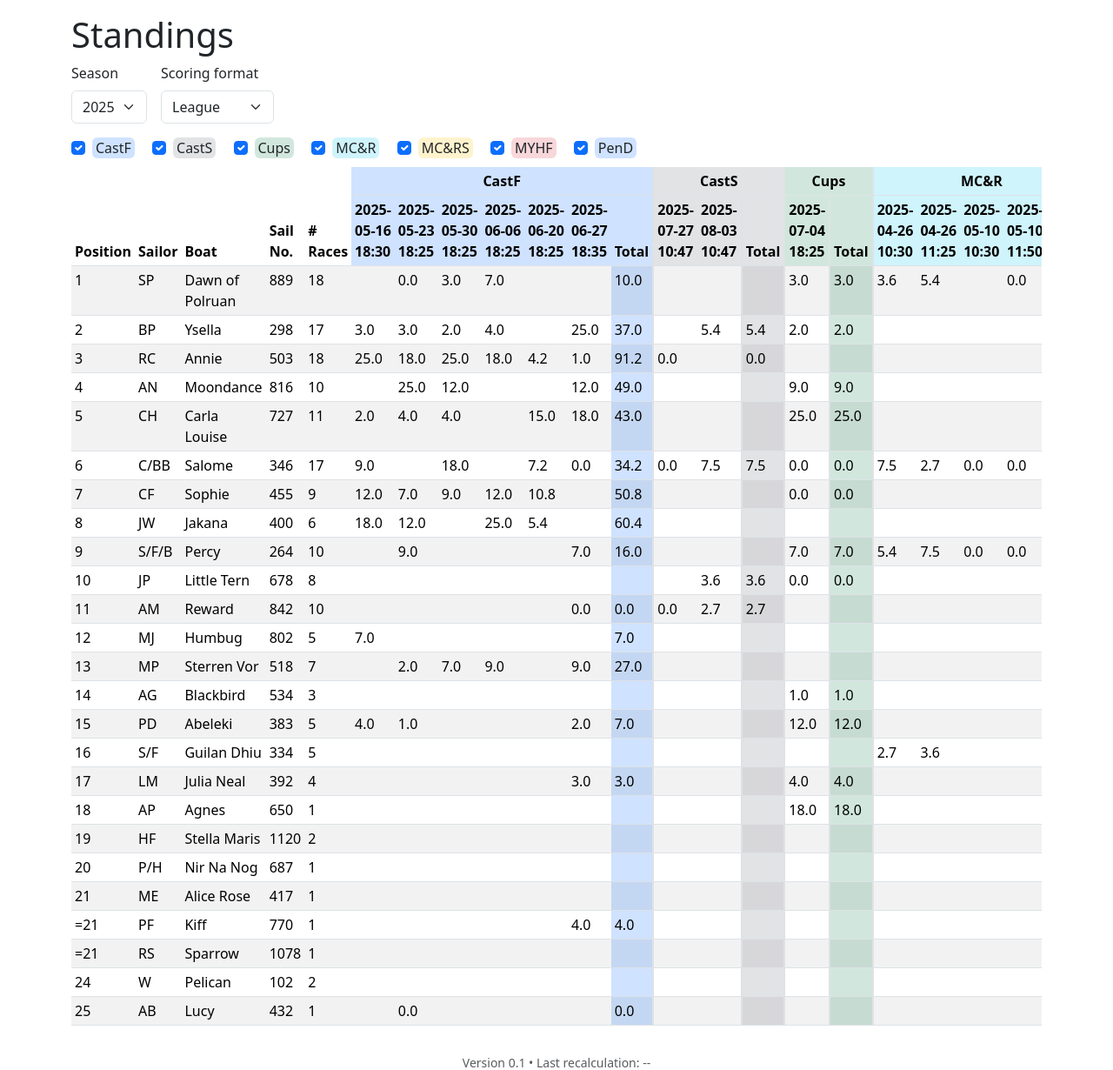
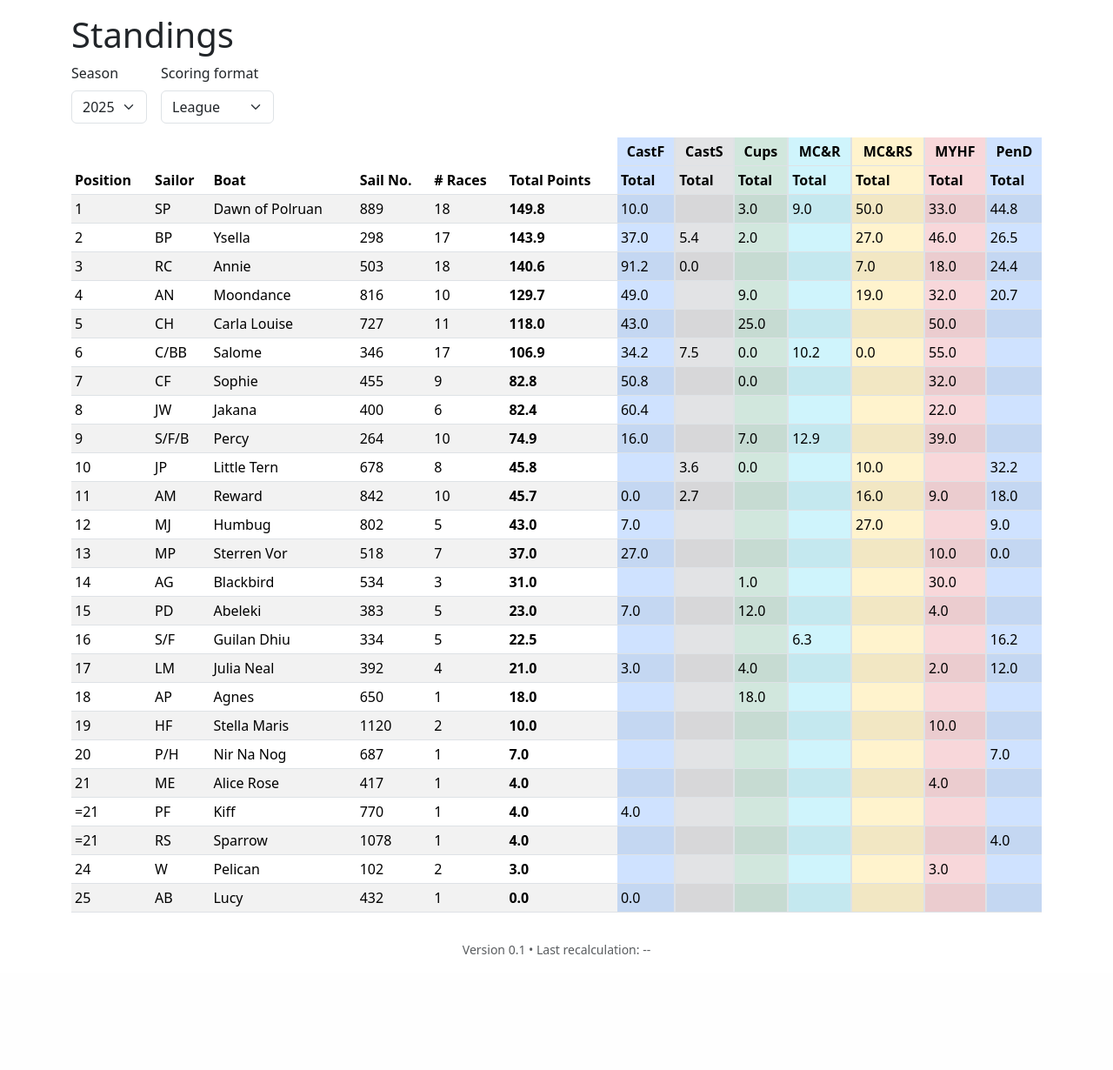
Before and after one commit to mn1del/shrimper, a Flask app: page /standings in a window 1280 px wide. Shown: the part 94-1324 px from the top of the page at 87% size. After the commit the page ends 1191 px from the top, so only its background shows below. Run offline with Flask 3, Linux system fonts and the light colour scheme.

Commit message:
Improve standings table toggles

```diff
--- a/app/templates/standings.html
+++ b/app/templates/standings.html
@@ -29,18 +29,15 @@
   .series-boundary {
     border-left: 2px solid var(--bs-border-color);
   }
+  .series-group {
+    cursor: pointer;
+  }
+  .rotate-90 {
+    writing-mode: vertical-rl;
+    transform: rotate(180deg);
+    white-space: nowrap;
+  }
 </style>
-
-<div class="mb-2">
-  {% for group in race_groups %}
-    {% set idx = loop.index0 %}
-    {% set colour_class = colour_classes[idx % (colour_classes|length)] %}
-    <div class="form-check form-check-inline">
-      <input class="form-check-input series-toggle" type="checkbox" id="seriesToggle{{ idx }}" data-series="{{ idx }}" checked>
-      <label class="form-check-label {{ colour_class }} px-1 rounded" for="seriesToggle{{ idx }}">{{ group.series_name }}</label>
-    </div>
-  {% endfor %}
-</div>
 
 <div class="table-responsive">
   <table class="table table-striped table-sm">
@@ -51,19 +48,19 @@
         <th rowspan="2">Boat</th>
         <th rowspan="2">Sail No.</th>
         <th rowspan="2"># Races</th>
+        <th rowspan="2" class="fw-bold">Total Points</th>
         {% for group in race_groups %}
         {% set idx = loop.index0 %}
         {% set colour_class = colour_classes[idx % (colour_classes|length)] %}
-        <th class="text-center series-group {{ colour_class }}{% if not loop.first %} series-boundary{% endif %}" data-series="{{ idx }}" colspan="{{ group.races|length + 1 }}">{{ group.series_name }}</th>
+        <th class="text-center series-group {{ colour_class }}{% if not loop.first %} series-boundary{% endif %}" data-series="{{ idx }}" colspan="1">{{ group.series_name }}</th>
         {% endfor %}
-        <th rowspan="2" class="fw-bold">Total Points</th>
       </tr>
       <tr>
         {% for group in race_groups %}
           {% set idx = loop.index0 %}
           {% set colour_class = colour_classes[idx % (colour_classes|length)] %}
           {% for race in group.races %}
-          <th class="series-{{ idx }} {{ colour_class }}{% if loop.index0 == 0 and idx > 0 %} series-boundary{% endif %}">{{ race.date }} {{ race.start_time[:5] if race.start_time }}</th>
+          <th class="series-{{ idx }} {{ colour_class }}{% if loop.index0 == 0 and idx > 0 %} series-boundary{% endif %} d-none rotate-90">{{ race.date }} {{ race.start_time[:5] if race.start_time }}</th>
           {% endfor %}
           <th class="{{ colour_class }}{% if idx > 0 %} series-boundary{% endif %}">Total</th>
         {% endfor %}
@@ -77,17 +74,17 @@
         <td>{{ row.boat }}</td>
         <td>{{ row.sail_number }}</td>
         <td>{{ row.race_count }}</td>
+        <td class="fw-bold">{{ '%.1f'|format(row.total_points) }}</td>
         {% for group in race_groups %}
           {% set idx = loop.index0 %}
           {% set colour_class = colour_classes[idx % (colour_classes|length)] %}
           {% for race in group.races %}
             {% set pts = row.race_points.get(race.race_id) %}
-            <td class="series-{{ idx }}{% if loop.index0 == 0 and idx > 0 %} series-boundary{% endif %}">{% if pts is not none %}{{ '%.1f'|format(pts) }}{% else %}&nbsp;{% endif %}</td>
+            <td class="series-{{ idx }} d-none{% if loop.index0 == 0 and idx > 0 %} series-boundary{% endif %}">{% if pts is not none %}{{ '%.1f'|format(pts) }}{% else %}&nbsp;{% endif %}</td>
           {% endfor %}
           {% set total = row.series_totals.get(idx) %}
           <td class="{{ colour_class }}{% if idx > 0 %} series-boundary{% endif %}">{% if total is not none %}{{ '%.1f'|format(total) }}{% else %}&nbsp;{% endif %}</td>
         {% endfor %}
-        <td class="fw-bold">{{ '%.1f'|format(row.total_points) }}</td>
       </tr>
       {% else %}
       <tr><td colspan="{{ 6 + ns.count + (race_groups|length) }}" class="text-muted">No data.</td></tr>
@@ -96,17 +93,15 @@
   </table>
 </div>
 <script>
-  document.querySelectorAll('.series-toggle').forEach(cb => {
-    cb.addEventListener('change', () => {
-      const idx = cb.dataset.series;
-      document.querySelectorAll('.series-' + idx).forEach(el => {
-        el.classList.toggle('d-none', !cb.checked);
-      });
-      const header = document.querySelector('.series-group[data-series="' + idx + '"]');
-      if (header) {
-        const visibleRaces = document.querySelectorAll('th.series-' + idx + ':not(.d-none)').length;
-        header.colSpan = visibleRaces + 1;
-      }
+  document.querySelectorAll('.series-group').forEach(header => {
+    header.addEventListener('click', () => {
+      const idx = header.dataset.series;
+      const raceHeaders = document.querySelectorAll('th.series-' + idx);
+      const raceCells = document.querySelectorAll('td.series-' + idx);
+      const hidden = raceHeaders.length && raceHeaders[0].classList.contains('d-none');
+      raceHeaders.forEach(el => el.classList.toggle('d-none', !hidden));
+      raceCells.forEach(el => el.classList.toggle('d-none', !hidden));
+      header.colSpan = hidden ? raceHeaders.length + 1 : 1;
     });
   });
 </script>
```
Also changed, not shown: AGENTS.md (+4 -1 lines).
